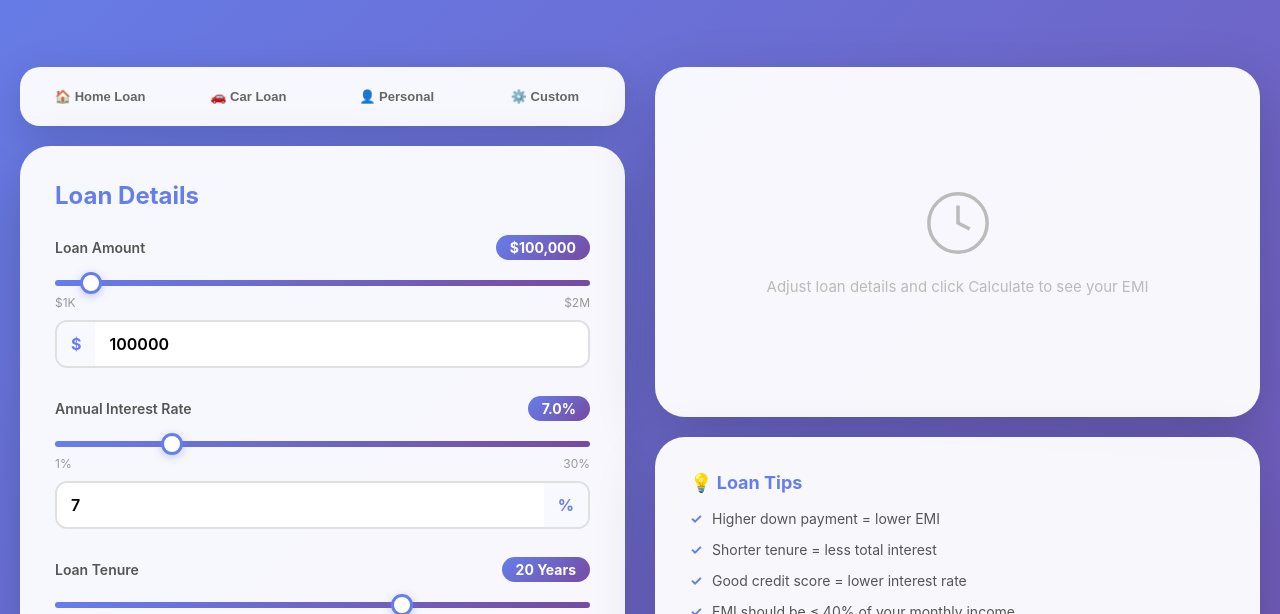
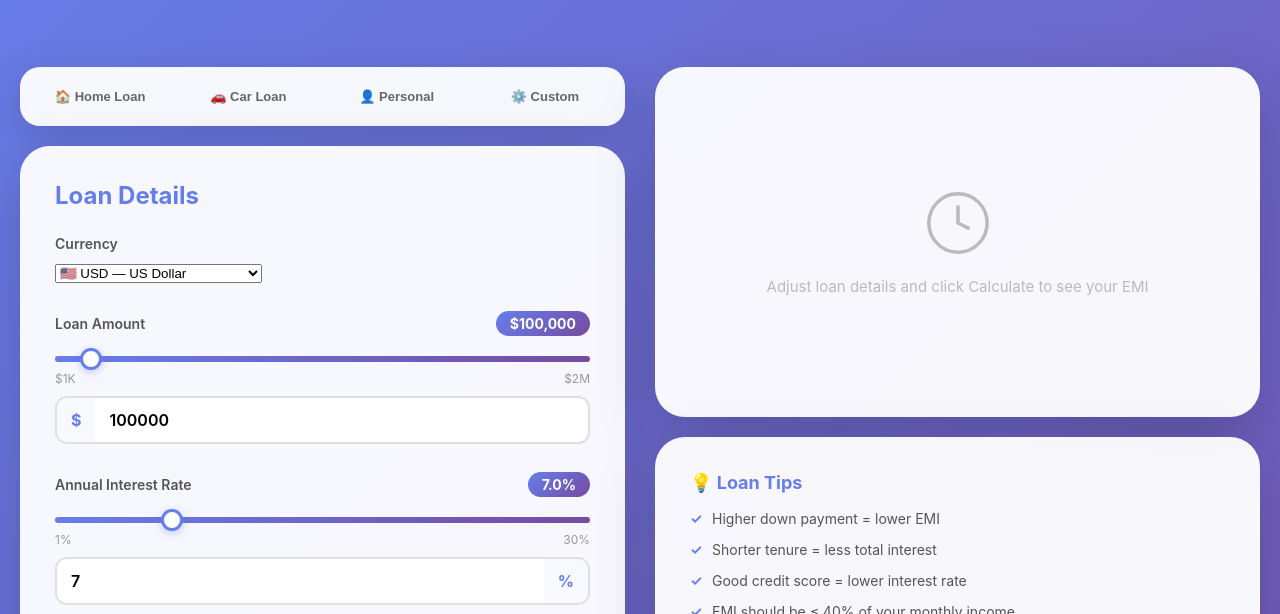
Before and after one commit to binosheen97/loan-calculator, a plain HTML site: page index.html in a window 1280 px wide. Shown: the part 165-779 px from the top of the page. Drawn offline with Linux system fonts and the light colour scheme.

Commit message:
Update index.html

```diff
--- a/index.html
+++ b/index.html
@@ -58,6 +58,47 @@
                 <div class="calc-card">
                     <h2>Loan Details</h2>
 
+                    <!-- Currency Selector -->
+                    <div class="input-group">
+                        <div class="label-row">
+                            <label>Currency</label>
+                        </div>
+                        <div class="currency-select-wrapper">
+                            <select id="currency-select" class="currency-select" onchange="setCurrency()">
+                                <option value="USD">🇺🇸 USD — US Dollar</option>
+                                <option value="CAD">🇨🇦 CAD — Canadian Dollar</option>
+                                <option value="AUD">🇦🇺 AUD — Australian Dollar</option>
+                                <option value="GBP">🇬🇧 GBP — British Pound</option>
+                                <option value="EUR">🇪🇺 EUR — Euro</option>
+                                <option value="INR">🇮🇳 INR — Indian Rupee</option>
+                                <option value="JPY">🇯🇵 JPY — Japanese Yen</option>
+                                <option value="CNY">🇨🇳 CNY — Chinese Yuan</option>
+                                <option value="KRW">🇰🇷 KRW — South Korean Won</option>
+                                <option value="AED">🇦🇪 AED — UAE Dirham</option>
+                                <option value="SAR">🇸🇦 SAR — Saudi Riyal</option>
+                                <option value="TRY">🇹🇷 TRY — Turkish Lira</option>
+                                <option value="ZAR">🇿🇦 ZAR — South African Rand</option>
+                                <option value="NGN">🇳🇬 NGN — Nigerian Naira</option>
+                                <option value="BRL">🇧🇷 BRL — Brazilian Real</option>
+                                <option value="MXN">🇲🇽 MXN — Mexican Peso</option>
+                                <option value="BDT">🇧🇩 BDT — Bangladeshi Taka</option>
+                                <option value="PKR">🇵🇰 PKR — Pakistani Rupee</option>
+                                <option value="LKR">🇱🇰 LKR — Sri Lankan Rupee</option>
+                                <option value="MYR">🇲🇾 MYR — Malaysian Ringgit</option>
+                                <option value="SGD">🇸🇬 SGD — Singapore Dollar</option>
+                                <option value="THB">🇹🇭 THB — Thai Baht</option>
+                                <option value="VND">🇻🇳 VND — Vietnamese Dong</option>
+                                <option value="IDR">🇮🇩 IDR — Indonesian Rupiah</option>
+                                <option value="PHP">🇵🇭 PHP — Philippine Peso</option>
+                                <option value="CHF">🇨🇭 CHF — Swiss Franc</option>
+                                <option value="SEK">🇸🇪 SEK — Swedish Krona</option>
+                                <option value="NOK">🇳🇴 NOK — Norwegian Krone</option>
+                                <option value="DKK">🇩🇰 DKK — Danish Krone</option>
+                                <option value="PLN">🇵🇱 PLN — Polish Zloty</option>
+                            </select>
+                        </div>
+                    </div>
+
                     <!-- Loan Amount -->
                     <div class="input-group">
                         <div class="label-row">
@@ -65,9 +106,12 @@
                             <span class="value-badge" id="amount-display">$100,000</span>
                         </div>
                         <input type="range" id="amount-slider" min="1000" max="2000000" value="100000" step="1000" class="slider" oninput="updateAmount()">
-                        <div class="slider-labels"><span>$1K</span><span>$2M</span></div>
+                        <div class="slider-labels">
+                            <span id="slider-label-min">$1K</span>
+                            <span id="slider-label-max">$2M</span>
+                        </div>
                         <div class="input-wrapper" style="margin-top:10px">
-                            <span class="prefix">$</span>
+                            <span class="prefix" id="amount-prefix">$</span>
                             <input type="number" id="amount-input" value="100000" min="1000" max="10000000" oninput="syncFromInput('amount')">
                         </div>
                     </div>
```
